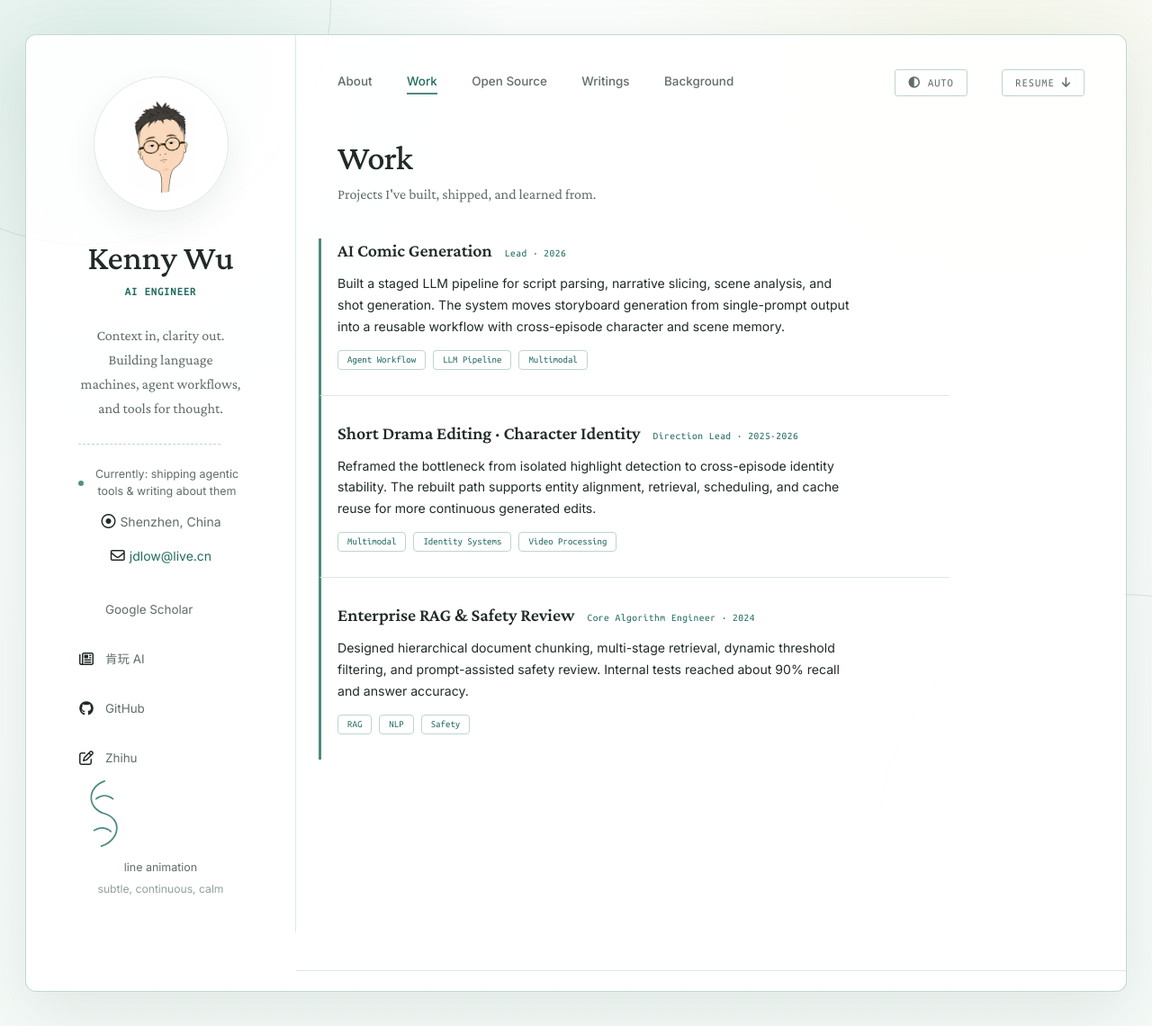
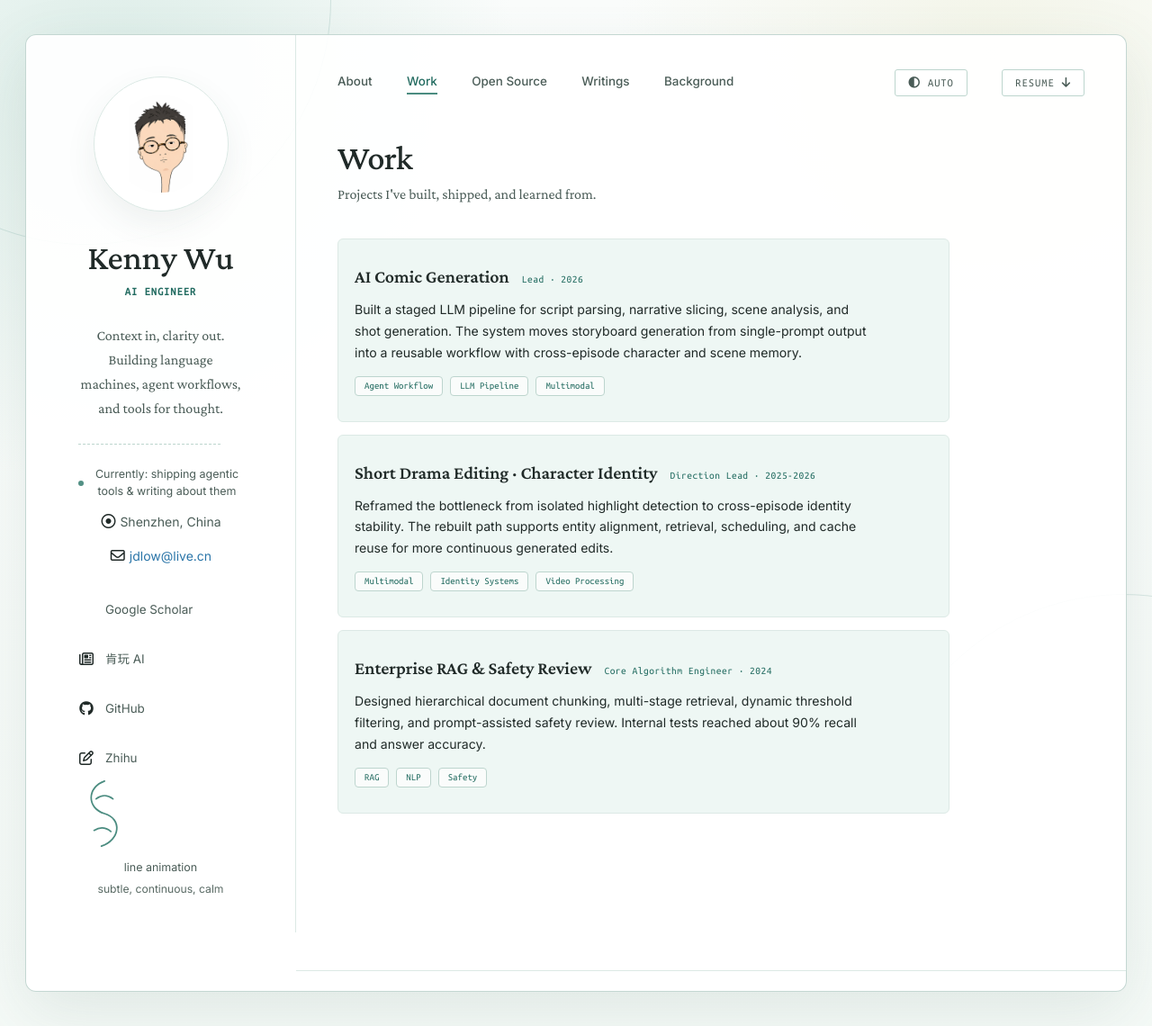
Before and after one commit to KKenny0/KKenny0.github.io, a Jekyll site: the page built from work.md, in a window 1280 px wide. Shown: the whole page at 90% size. Built offline with Jekyll 4.4.1, drawn with Linux system fonts in a browser that asks for light colours; a style sheet for code colours, icons or effects is not loaded.

Commit message:
fix(site): WCAG AA contrast, remove banned patterns, polish interactions
Darken --muted, --faint, --sand, and link colors to pass 4.5:1 contrast
in both light and dark themes. Replace side-stripe borders on awards and
work entries with full borders + tints. Swap badge gradients for solid
colors. Remove decorative backdrop-filter blur. Add text-wrap balance on
headings, focus-visible outlines on all interactive elements, and theme
SVG line-drawing colors via custom properties.

Co-Authored-By: Claude Opus 4.6 <noreply@anthropic.com>

```diff
--- a/assets/css/minimal-custom.css
+++ b/assets/css/minimal-custom.css
@@ -7,15 +7,17 @@
   --chip-bg: rgba(255, 255, 255, 0.7);
   --avatar-bg: #fff;
   --text: #202a28;
-  --muted: #5f6d69;
-  --faint: #90a09b;
+  --muted: #4a5c57;
+  --faint: #596a64;
   --line: #dce9e5;
   --line-strong: #bdd5ce;
   --page-border: rgba(188, 210, 204, 0.88);
   --accent: #4b8c80;
   --accent-dark: #236c61;
   --accent-soft: #eef7f4;
-  --sand: #c6905e;
+  --sand: #966535;
+  --line-drawing: #6d8f88;
+  --line-guide: #8aa8a1;
   --shadow: 0 22px 70px rgba(66, 96, 90, 0.12);
   --avatar-shadow: 0 14px 34px rgba(67, 84, 80, 0.08);
   --hover-shadow: 0 12px 34px rgba(68, 97, 91, 0.08);
@@ -66,15 +68,17 @@
   --chip-bg: rgba(255, 255, 255, 0.7);
   --avatar-bg: #fff;
   --text: #202a28;
-  --muted: #5f6d69;
-  --faint: #90a09b;
+  --muted: #4a5c57;
+  --faint: #596a64;
   --line: #dce9e5;
   --line-strong: #bdd5ce;
   --page-border: rgba(188, 210, 204, 0.88);
   --accent: #4b8c80;
   --accent-dark: #236c61;
   --accent-soft: #eef7f4;
-  --sand: #c6905e;
+  --sand: #966535;
+  --line-drawing: #6d8f88;
+  --line-guide: #8aa8a1;
   --shadow: 0 22px 70px rgba(66, 96, 90, 0.12);
   --avatar-shadow: 0 14px 34px rgba(67, 84, 80, 0.08);
   --hover-shadow: 0 12px 34px rgba(68, 97, 91, 0.08);
@@ -102,6 +106,8 @@
   --accent-dark: #a4ded2;
   --accent-soft: #162823;
   --sand: #d6a46e;
+  --line-drawing: #7a9e97;
+  --line-guide: #567068;
   --shadow: 0 28px 90px rgba(0, 0, 0, 0.42);
   --avatar-shadow: 0 18px 42px rgba(0, 0, 0, 0.32);
   --hover-shadow: 0 16px 42px rgba(0, 0, 0, 0.26);
@@ -114,6 +120,14 @@
 
 * {
   box-sizing: border-box;
+}
+
+h1, h2, h3, h4, h5, h6 {
+  text-wrap: balance;
+}
+
+p, .pub-row .periodical, .pub-row .author, .writing-list-body p {
+  text-wrap: pretty;
 }
 
 html {
@@ -166,7 +180,6 @@ body {
   border: 1px solid var(--page-border);
   border-radius: 12px;
   box-shadow: var(--shadow);
-  backdrop-filter: blur(18px);
 }
 
 .wrapper {
@@ -486,7 +499,7 @@ header h1 {
 
 .line-drawing {
   fill: none;
-  stroke: #6d8f88;
+  stroke: var(--line-drawing);
   stroke-width: 1.8;
   stroke-linecap: round;
   stroke-linejoin: round;
@@ -502,7 +515,7 @@ header h1 {
 }
 
 .line-drawing.guide {
-  stroke: #8aa8a1;
+  stroke: var(--line-guide);
   stroke-width: 1.15;
   stroke-dasharray: 3 9;
   opacity: 0.72;
@@ -920,6 +933,7 @@ header h1 {
   padding: 20px 0;
   border-bottom: 1px solid var(--line);
   align-items: baseline;
+  transition: background 180ms ease;
 }
 
 .writing-list-entry:last-child {
@@ -1047,20 +1061,22 @@ header h1 {
   gap: 16px;
   align-items: center;
   padding: 12px 16px;
-  border-left: 3px solid var(--sand);
+  border: 1px solid var(--line);
+  border-radius: 6px;
+  background: var(--card-bg);
 }
 
 .award-list article.award-gold {
-  border-left-color: #d4a054;
-  background: rgba(212, 160, 84, 0.08);
+  border-color: var(--sand);
+  background: rgba(198, 144, 94, 0.08);
 }
 
 .award-list article.award-silver {
-  border-left-color: #8fa8a0;
+  border-color: var(--line-strong);
 }
 
 .award-list article.award-bronze {
-  border-left-color: var(--line-strong);
+  border-color: var(--line);
 }
 
 .award-list strong {
@@ -1077,7 +1093,29 @@ header h1 {
 }
 
 a {
-  color: var(--accent-dark);
+  color: #2a75a8;
+}
+
+a:hover {
+  color: #1d5f8f;
+}
+
+@media (prefers-color-scheme: dark) {
+  a {
+    color: var(--accent-dark);
+  }
+
+  a:hover {
+    color: var(--accent);
+  }
+}
+
+:root[data-theme="dark"] a {
+  color: var(--accent-dark);
+}
+
+:root[data-theme="dark"] a:hover {
+  color: var(--accent);
 }
 
 .project-grid {
@@ -1321,17 +1359,17 @@ section p {
 }
 
 .badge-gold {
-  background: linear-gradient(135deg, #f1cc63 0%, #f4a985 100%);
-  color: #46351f;
+  background: var(--sand);
+  color: #fff;
 }
 
 .badge-silver {
-  background: linear-gradient(135deg, #ecefed 0%, #b8c4c1 100%);
-  color: #42504d;
+  background: var(--line-strong);
+  color: var(--text);
 }
 
 .badge-bronze {
-  background: linear-gradient(135deg, #be7740 0%, #9e623b 100%);
+  background: #8b6f52;
   color: #fff;
 }
 
@@ -1358,7 +1396,14 @@ section small {
 a:focus-visible,
 button:focus-visible,
 .mini-card:focus-visible,
-.project-card a:focus-visible {
+.project-card a:focus-visible,
+.writing-card:focus-visible,
+.writing-cta:focus-visible,
+.row-action:focus-visible,
+.resume-link:focus-visible,
+.highlight-project-link:focus-visible,
+.publication-card a:focus-visible,
+.pub-row .links a:focus-visible {
   outline: 2px solid var(--accent);
   outline-offset: 2px;
   border-radius: 3px;
@@ -1623,11 +1668,17 @@ button:focus-visible,
 
 /* ── Per-page visual accents ── */
 
-/* Work: left accent bar on entries */
+/* Work: accent background tint on entries */
 [data-page="work"] .work-entry {
-  border-left: 3px solid var(--accent);
-  padding-left: 18px;
-  margin-left: -21px;
+  border: 1px solid var(--line);
+  border-radius: 6px;
+  padding: 28px 18px;
+  margin-bottom: 14px;
+  background: var(--accent-soft);
+}
+
+[data-page="work"] .work-entry:last-child {
+  margin-bottom: 0;
 }
 
 [data-page="work"] .subpage-title {
@@ -1653,7 +1704,8 @@ button:focus-visible,
 }
 
 [data-page="writings"] .writing-list-entry:hover {
-  box-shadow: inset 4px 0 0 var(--accent);
+  background: var(--accent-soft);
+  border-radius: 4px;
 }
 
 /* Background: academic tone, warm accent on awards */
```
